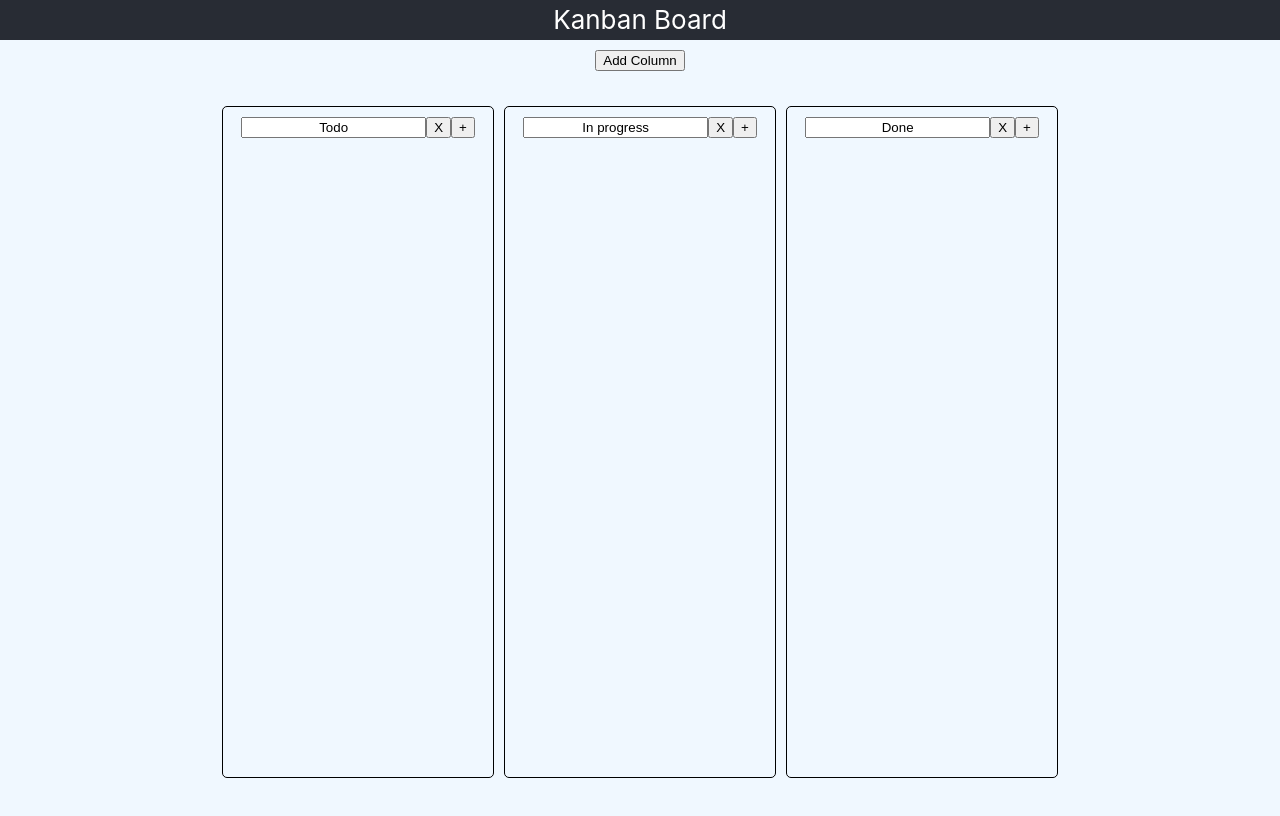
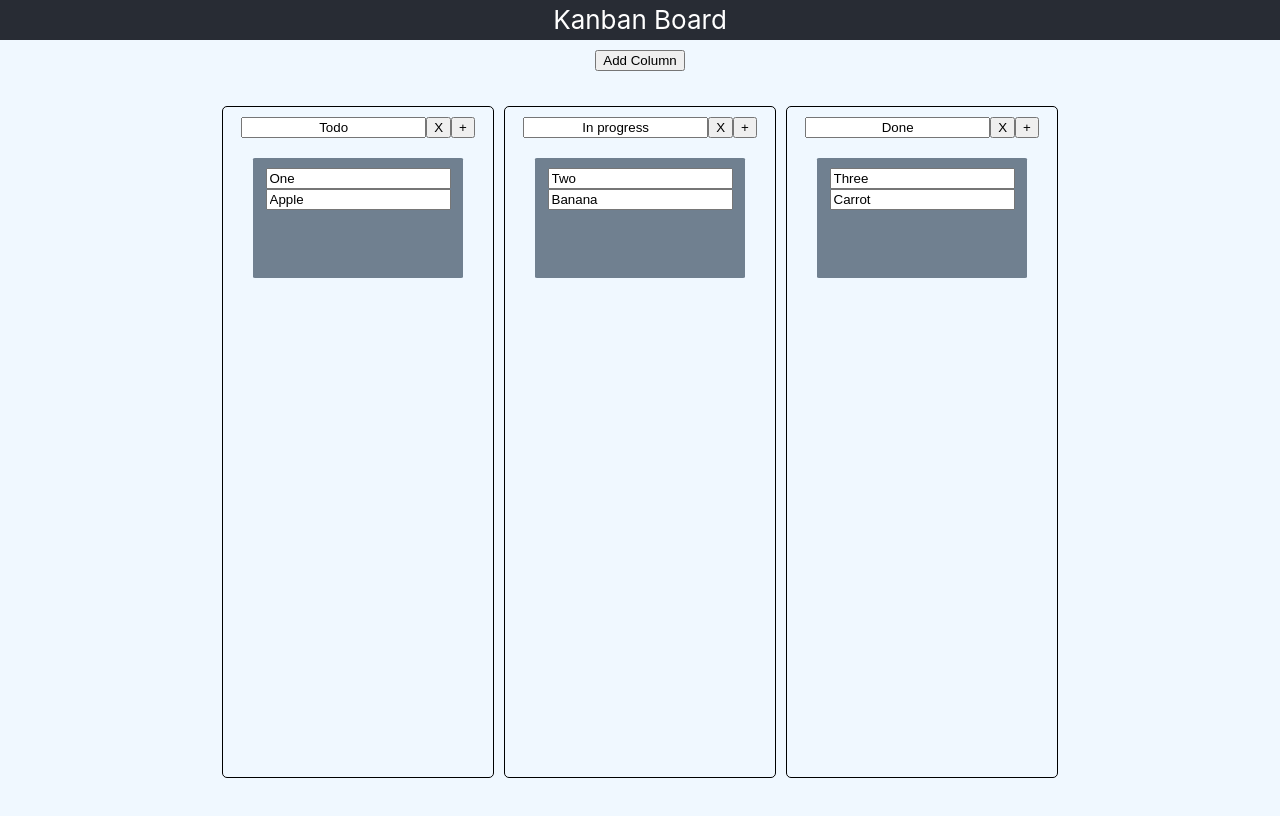
Before and after one commit to jennhuynh02/Kanban-Board, a React (Create React App) app: page / in a window 1280 px wide. Shown: the top 816 px of the page. Built offline with nearby package versions, Linux system fonts and the light colour scheme.

Commit message:
Dry up code

```diff
--- a/src/components/board/board.jsx
+++ b/src/components/board/board.jsx
@@ -7,29 +7,43 @@ class Board extends React.Component {
     super(props);
     this.state = {
       columns: ["Todo", "In progress", "Done"],
+      cards: { 0: [{ "title": "One", "description": "Apple" }], 1: [{ "title": "Two", "description": "Banana" }], 2: [{ "title": "Three", "description": "Carrot" }] },
       drag: null,
       set: null,
     }
 
     this.update = this.update.bind(this);
-    this.addColumn = this.addColumn.bind(this);
-    this.deleteColumn = this.deleteColumn.bind(this);
-    this.move = this.move.bind(this);
-    this.set = this.set.bind(this);
+    this.updateCard = this.updateCard.bind(this);
+    this.editColumn = this.editColumn.bind(this);
     this.swap = this.swap.bind(this);
   }
 
-  update(idx) {
+  update(idx, field) {
     return (e) => {
+      e.preventDefault();
+      if (field === "drag" || field === "set") {
+        this.setState({ [field]: idx });
+      } else {
         let copy = this.state.columns;
         copy[idx] = e.currentTarget.value;
         this.setState({ columns: copy });
       }
     }
+  }
 
-  deleteColumn(idx) {
+  updateCard(columnIdx, cardID, field) {
     return (e) => {
       e.preventDefault();
+      let updated = this.state.cards;
+      updated[columnIdx][cardID][field] = e.currentTarget.value;
+      this.setState({ cards: updated });
+    }
+  }
+
+  editColumn(idx) {
+    return (e) => {
+      e.preventDefault();
+      if (idx) {
         let copy = this.state.columns;
         for (let i = idx; i < copy.length - 1; i++) {
           copy[i] = copy[i + 1];
@@ -38,30 +52,11 @@ class Board extends React.Component {
         this.setState({
           columns: copy,
         });
-    }
-  }
-
-  addColumn() {
-    return (e) => {
-      e.preventDefault();
+      } else {
         let copy = this.state.columns;
         copy.push("")
         this.setState({ columns: copy });
       }
-  }
-
-  move(idx) {
-    return (e) => {
-      e.preventDefault();
-      this.setState({ drag: idx });
-    }
-  }
-
-  set(idx) {
-    return (e) => {
-      e.stopPropagation();
-      e.preventDefault();
-      this.setState({ set: idx })
     }
   }
 
@@ -94,18 +89,21 @@ class Board extends React.Component {
   }
 
   render() {
+    console.log(this.state)
     return (
       <div className="board">
-        <button onClick={this.addColumn()}>Add Column</button>
+        <button onClick={this.editColumn()}>Add Column</button>
         <div className="all-columns">
           {this.state.columns.map((col, idx) => (
-            <div key={idx} draggable="true" axis="x" className="column" onDrag={this.move(idx)} onDragOver={this.set(idx)} onDrop={this.swap()}>
+            <div key={idx} draggable="true" axis="x" className="column" onDrag={this.update(idx, "drag")} onDragOver={this.update(idx, "set")} onDrop={this.swap()}>
               <div className="column-head">
                 <input value={col} onChange={this.update(idx)} className="column-title" />
-                <button onClick={this.deleteColumn(idx)}>X</button>
+                <button onClick={this.editColumn(idx)}>X</button>
                 <button>+</button>
               </div>
-              {/* <Card /> */}
+              {this.state.cards[idx].map((card, cardID) => (
+                <Card title={card.title} description={card.description} categoryIdx={idx} cardID={cardID} key={cardID} updateCard={this.updateCard}/>
+              ))}
             </div>
           ))}
         </div>
--- a/src/components/card/card.css
+++ b/src/components/card/card.css
@@ -1,19 +1,15 @@
 .card {
-    background: blue;
-    width: 80%;
-    margin-bottom: 5px;
-    border: black solid 2px;
-    border-radius: 10px;
+    background-color: slategrey;
+    border-radius: 1%;
+    height: 100px;
+    margin: 20px;
+    padding: 10px;
+}
+
+.cardTitle {
 
 }
 
-.cardTitle {
-    text-align: center;
-    visibility: hidden;
+.cardDescription {
+
 }
-
-.cardDescription {
-    margin-left: 2px;
-    margin-right: 2px;
-    border-top: black solid 2px;
-}
--- a/src/components/card/card.jsx
+++ b/src/components/card/card.jsx
@@ -1,47 +1,29 @@
 import React from "react";
+import './card.css';
 
 class Card extends React.Component {
     constructor(props) {
         super(props);
         this.state = {
-            title: props.title,
-            description: props.description,
-            hidden: true,
+            hidden: false,
         }
     }
 
-    updateTitle(t){
-        this.setState({title: t});
-    }
-
-    updateDescription(desc){
-        this.setState({desc: desc});
-    }
-
-    deleteCard(){
+    deleteCard() {
         // delete code here
         // need to interact with local storage?
     }
 
-    toggleCard(){
-        this.setState({hidden: !this.state.hidden})
+    toggleCard() {
+        this.setState({ hidden: !this.state.hidden })
     }
 
-    render(){
+    render() {
+        const { updateCard, categoryIdx, cardID, title, description } = this.props;
         return (
-            <div className="card">
-                <div className="cardTitle">
-                    {this.state.title}
-                </div>
-                {this.state.hidden ?
-                    (<div className="cardDescription" hidden>
-                        {this.state.description}
-                    </div>) :
-                    (<div className="cardDescription">
-                        {this.state.description}
-                    </div>)
-                }
-
+            <div className="card" draggable="true">
+                <input className="cardTitle" value={title} onChange={updateCard(categoryIdx, cardID, "title")} />
+                <input className="cardDescription" value={description} hidden={this.state.hidden} onChange={updateCard(categoryIdx, cardID, "description")} />
             </div>
         )
     }
```
Lines whose indentation alone changed are shown as unchanged.
